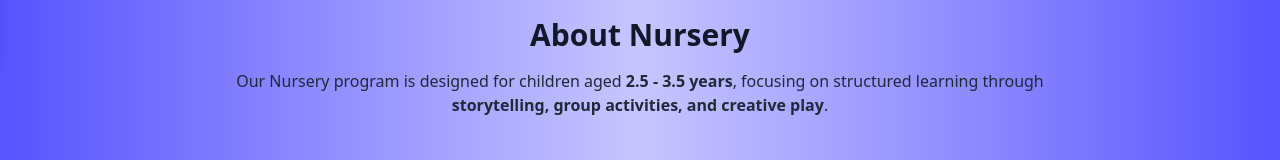
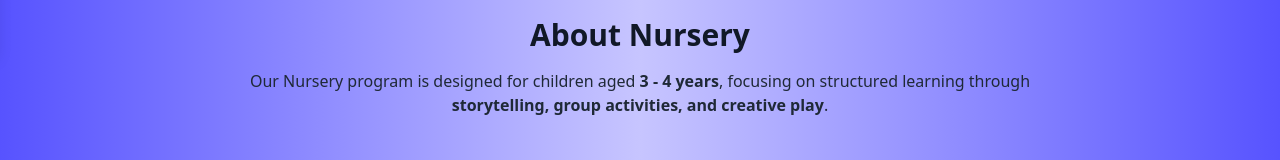
Before and after one commit to gothboifricc/bg_website, a Next.js app: page /programs/nursery in a window 1280 px wide. Shown: the part 747-907 px from the top of the page. Built offline with nearby package versions, Linux system fonts and the light colour scheme.

Commit message:
Update page.tsx

```diff
--- a/src/app/programs/nursery/page.tsx
+++ b/src/app/programs/nursery/page.tsx
@@ -97,7 +97,7 @@ export default function HomePage() {
       <section className="py-16 px-6 text-center max-w-4xl mx-auto">
         <h2 className="text-3xl font-bold text-gray-900">About Nursery</h2>
         <p className="text-gray-800 mt-4">
-          Our Nursery program is designed for children aged <strong>2.5 - 3.5 years</strong>, focusing on structured learning through
+          Our Nursery program is designed for children aged <strong>3 - 4 years</strong>, focusing on structured learning through
           <strong> storytelling, group activities, and creative play</strong>.
         </p>
       </section>
```
